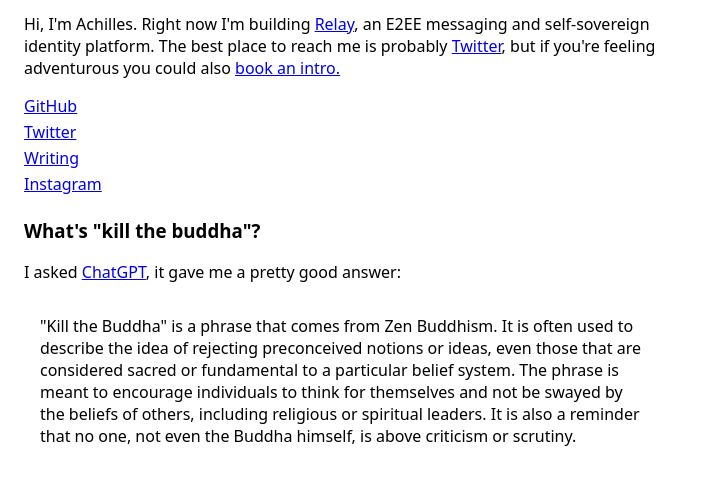
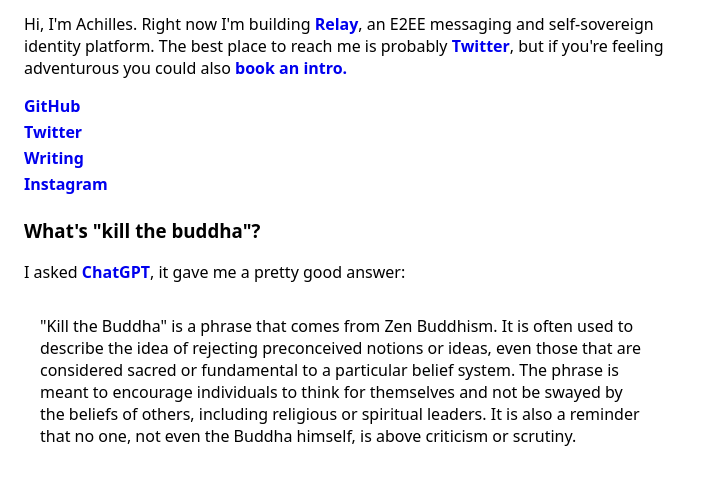
Before and after one commit to killthebuddh4/killthebuddh4.github.io, a plain HTML site: page index.html in a window 1280 px wide. Shown: the part 75-560 px from the top of the page, without its empty margins (0-702 px from the left). Drawn offline with Linux system fonts and the light colour scheme.

Commit message:
Add styling to anchors

```diff
--- a/index.html
+++ b/index.html
@@ -29,11 +29,13 @@
   nav a {
     margin-bottom: 0.25rem;
   }
-  main {
-  }
   blockquote {
     margin: 0;
     padding: 1rem;
+  }
+  a {
+    text-decoration: none;
+    font-weight: 600;
   }
 </style>
 <html>
```
